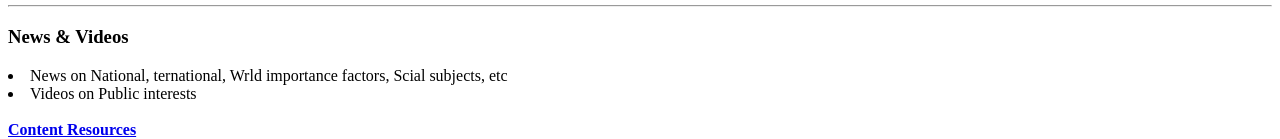
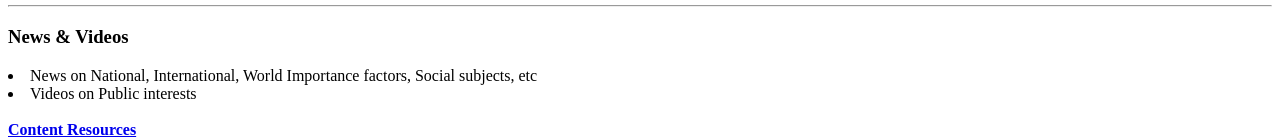
Before and after one commit to manishverma21bbu/index, a plain HTML site: page index.html in a window 1280 px wide. Shown: the part 324-463 px from the top of the page. Drawn offline with Linux system fonts and the light colour scheme.

Commit message:
Update index.html

```diff
--- a/index.html
+++ b/index.html
@@ -30,7 +30,7 @@
     <hr>
     <h3>News & Videos</h3
       <ul>
-        <li> News on National, ternational, Wrld importance factors, Scial subjects, etc </li>
+        <li> News on National, International, World Importance factors, Social subjects, etc </li>
         <li>Videos on Public interests</li>
       </ul>
     <br>
```
